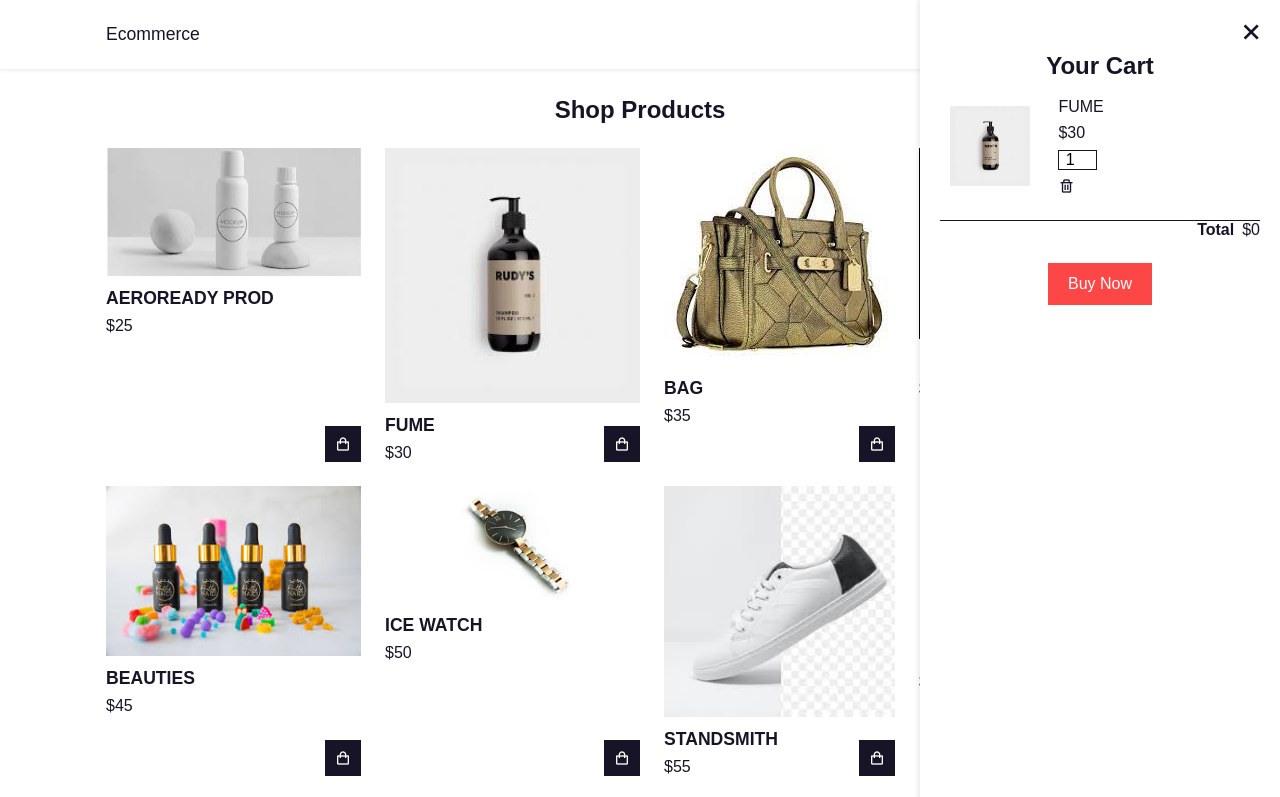
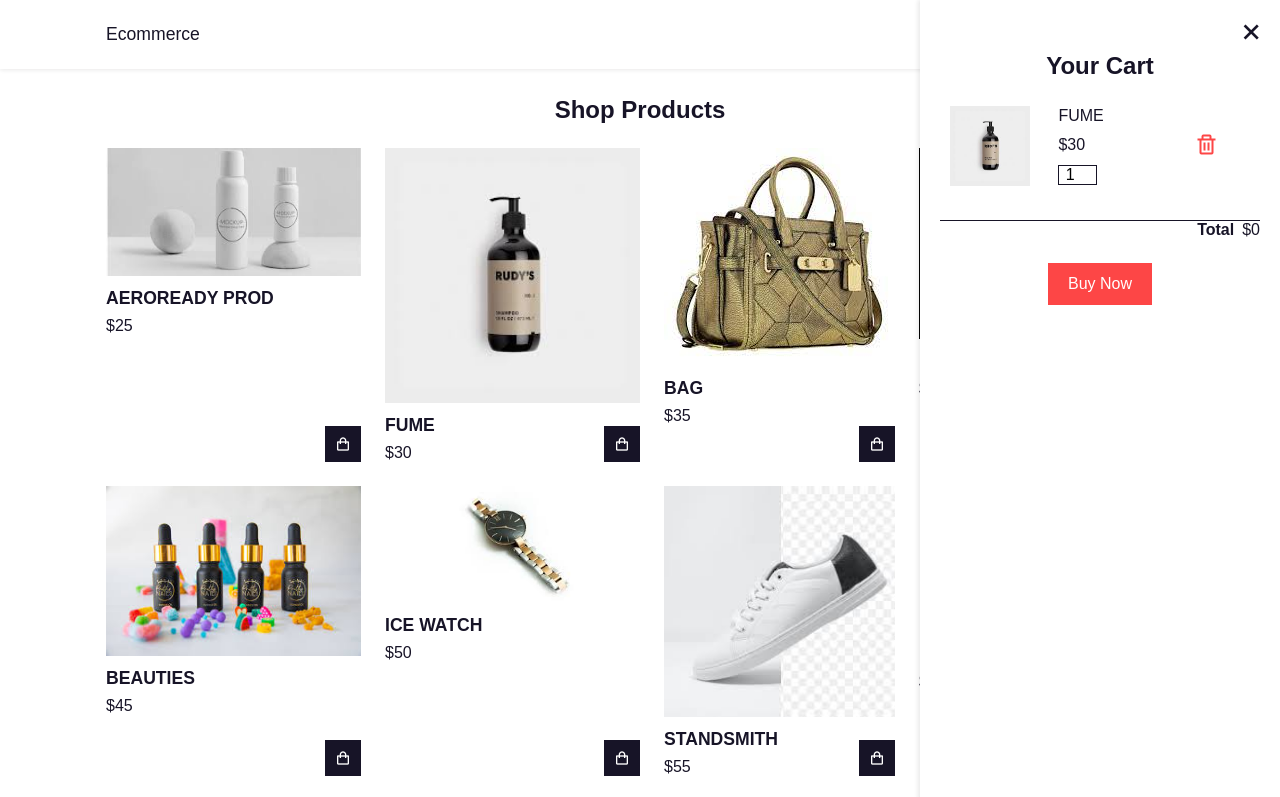
Before and after one commit to Regis066/HTML-JS-CSS-proj, a website: page index.html in a window 1280 px wide. Shown: the top 797 px of the page. Drawn offline with nearby package versions, Linux system fonts and the light colour scheme.

Commit message:
new commit

```diff
--- a/index.html
+++ b/index.html
@@ -23,9 +23,13 @@
                 <img src="public/prod2.jpeg" alt="" class="cart-img">
                 <div class="detail-box">
                     <div class="cart-product-title">FUME</div>
-                    <div class="cart-price">$30</div>
+                    <div class="cont">
+                        <div class="cart-price">$30</div>
+                        <i class='bx bx-trash cart-remove'></i>
+                    </div>
+
                     <input type="number" name="" class="cart-quantity" value="1">
-                    <i class='bx bx-trash'></i>
+
                 </div>
 
             </div>
--- a/main.js
+++ b/main.js
@@ -8,3 +8,26 @@
 closeCart.onclick = () =>{
     cart.classList.remove('active');
 }
+
+if(document.readyState == 'loading'){
+   document.addEventListener('DOMContentLoaded' , ready);
+}else{
+    ready();
+}
+
+function ready(){
+    //Remove Items From Cart
+
+    var removeCartButton = document.getElementsByClassName('cart-remove');
+    console.log(removeCartButton)
+    for(var i = 0; i < removeCartButton.length; i++){
+        var button = removeCartButton[i]
+        button.addEventListener('click', removeCartItem)
+    }
+
+}
+
+function removeCartItem(event){
+  var buttonClicked = event.target
+  buttonClicked.parentElement.parentElement.parentElement.remove()
+}
--- a/style.css
+++ b/style.css
@@ -192,3 +192,8 @@
 .add-cart:hover{
     background:hsl(249, 32%,17%) ;
 }
+.cont{
+    display: flex;
+    justify-content: space-between;
+    align-items: center;
+}
```
